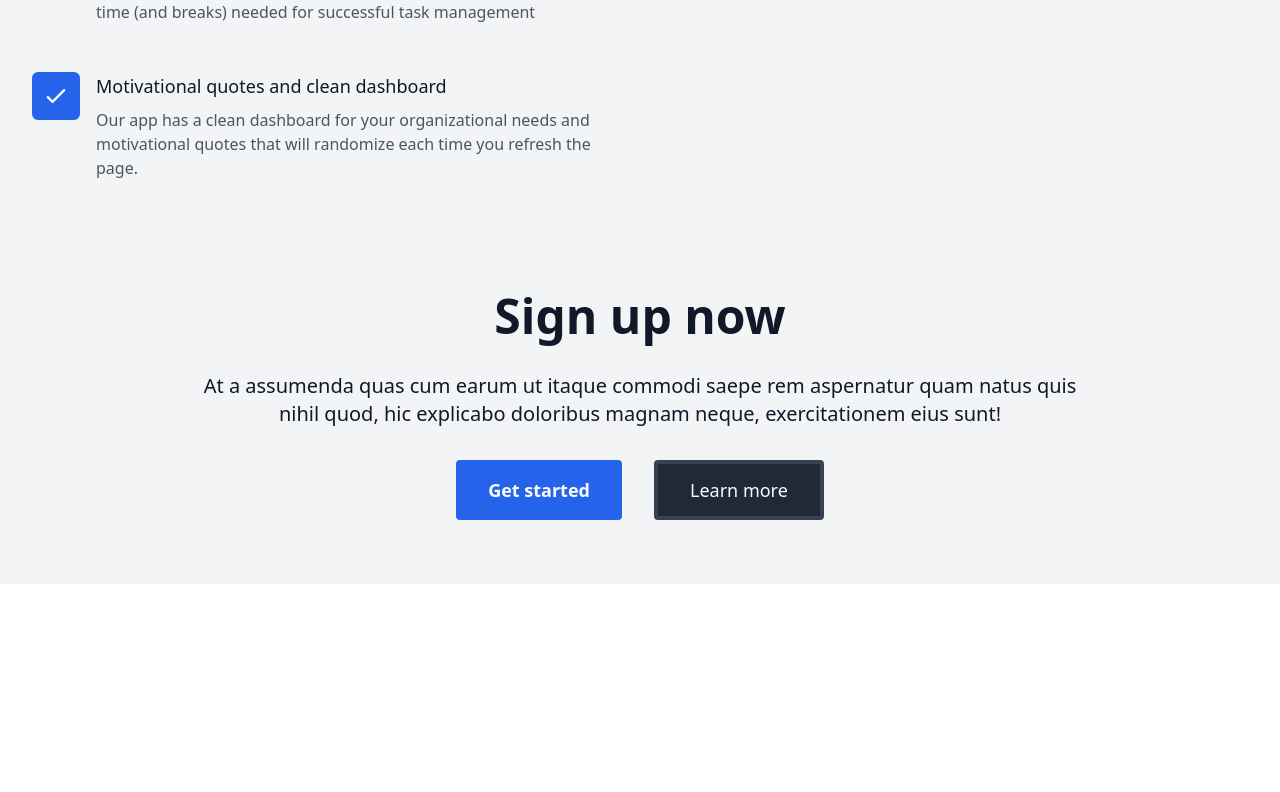
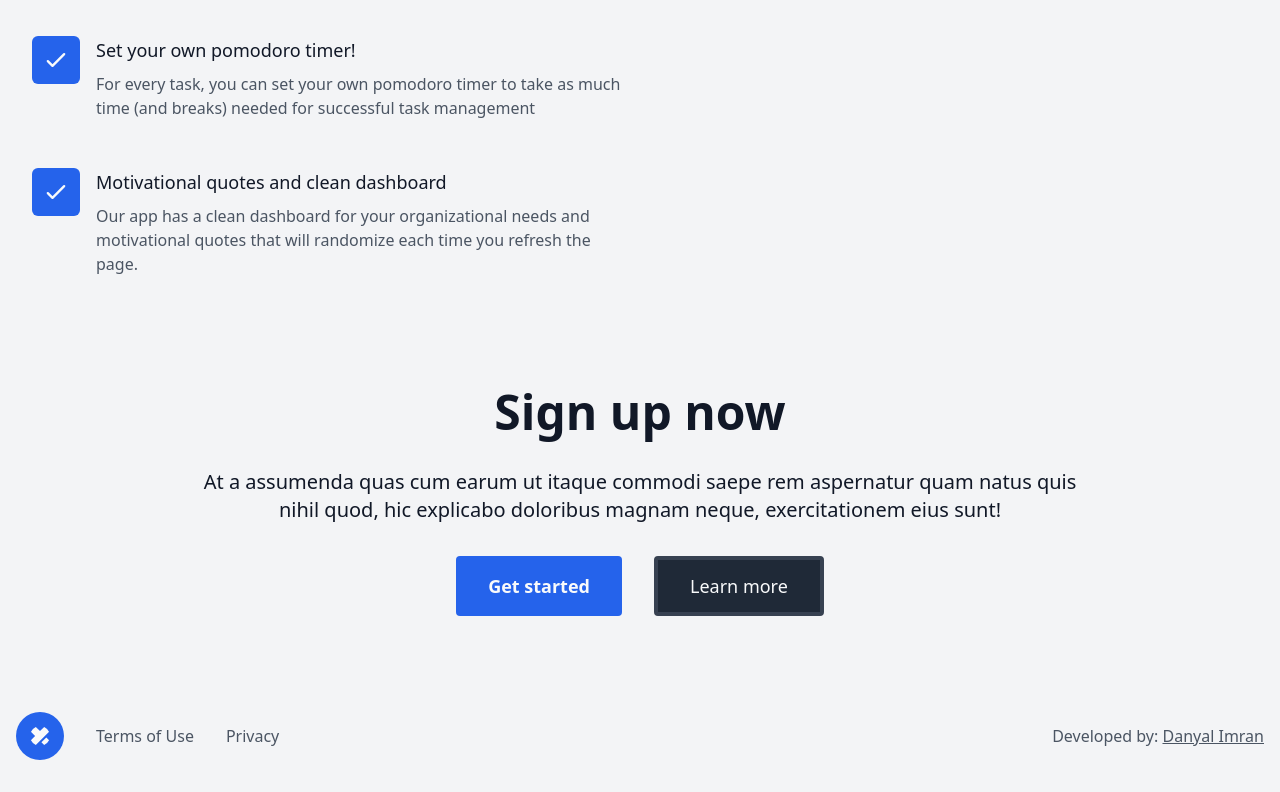
Before and after one commit to imRanDan/mytasklist-2.0, a Next.js app: page / in a window 1280 px wide. Shown: the part 1254-2046 px from the top of the page. Before the commit the page ends 1838 px from the top, so only its background shows below. Built offline with nearby package versions, Linux system fonts and the light colour scheme.

Commit message:
added stylings to each page so that everything renders correctly in the live build link

```diff
--- a/src/app/layout.tsx
+++ b/src/app/layout.tsx
@@ -1,8 +1,10 @@
 import '../app/globals.css'
+import Nav from '@/components/Nav'
+import Footer from '@/components/Footer'
 
 export const metadata = {
-  title: 'Next.js',
-  description: 'Generated by Next.js',
+  title: 'myTaskList, made with Next.js',
+  description: 'Created by Danyal Imran and generated by Next.js ',
 }
 
 export default function RootLayout({
@@ -12,7 +14,11 @@ export default function RootLayout({
 }) {
   return (
     <html lang="en">
-      <body>{children}</body>
+      <body>
+        <Nav />
+          {children}
+        <Footer />
+        </body>
     </html>
   )
 }
--- a/src/pages/about.tsx
+++ b/src/pages/about.tsx
@@ -1,3 +1,4 @@
+import '../app/globals.css'
 import Nav from '@/components/Nav'
 import React from 'react'
 import Image from 'next/image'
--- a/src/pages/login.tsx
+++ b/src/pages/login.tsx
@@ -1,3 +1,4 @@
+import '../app/globals.css'
 import Nav from '@/components/Nav'
 import React from 'react'
 import Form from '@/components/Form'
--- a/src/pages/signup.tsx
+++ b/src/pages/signup.tsx
@@ -1,3 +1,4 @@
+import '../app/globals.css'
 import Signup from '@/components/Signup'
 import Nav from '@/components/Nav'
 import React from 'react'
```
